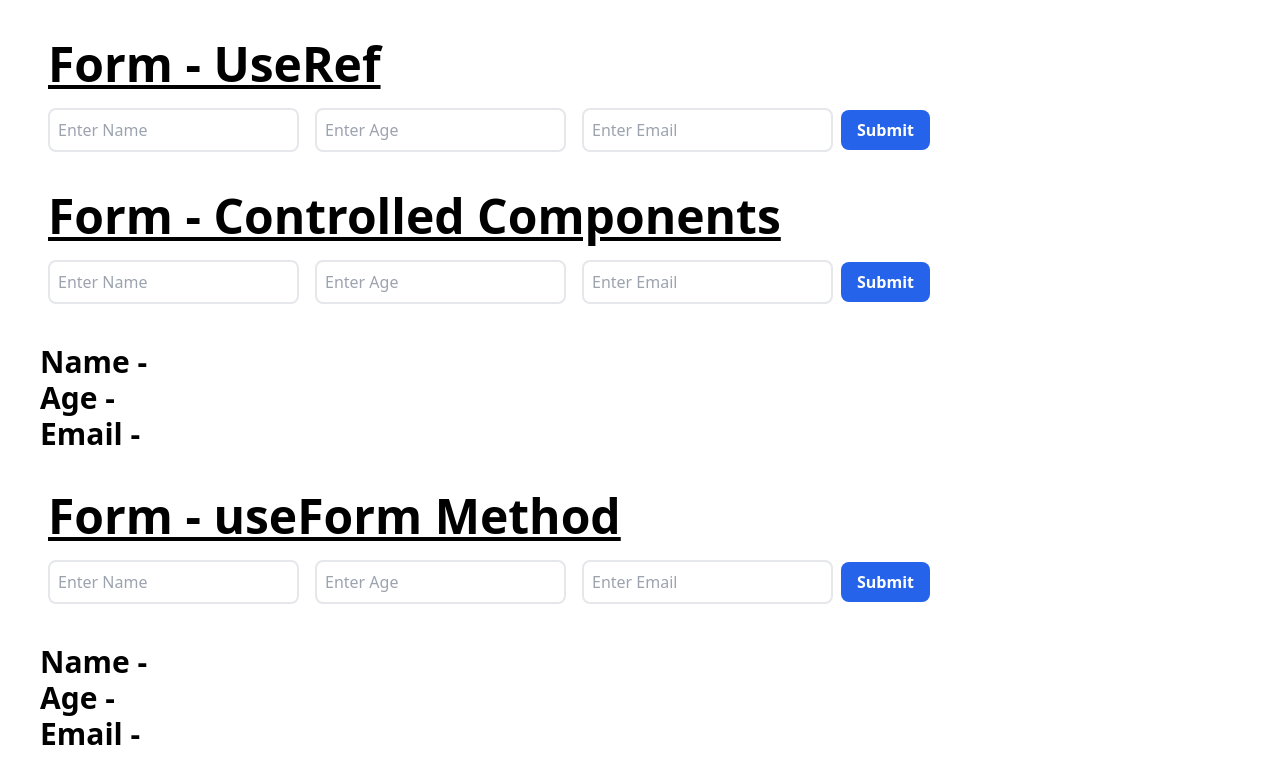
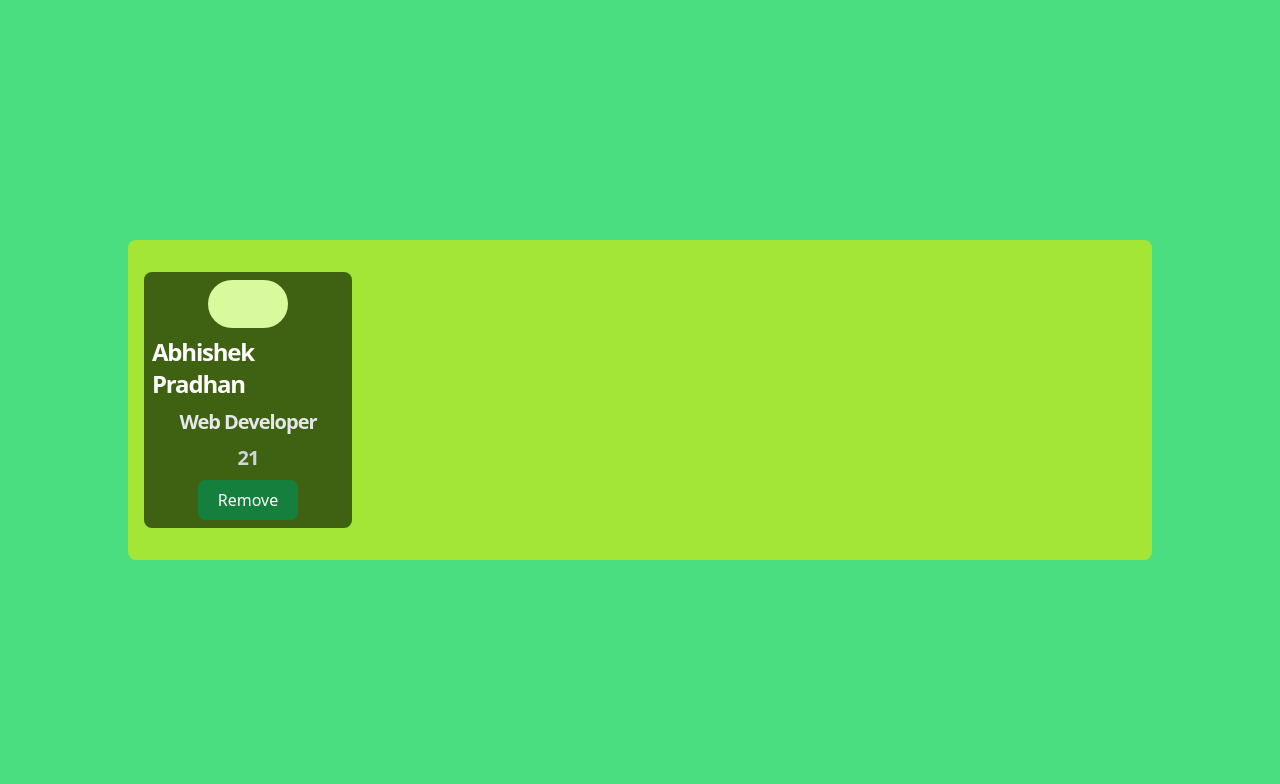
Before and after one commit to Pradhan-G/Frontend-Domination, a React (Vite) app in the folder Course/React/: page / in a window 1280 px wide. Shown: the top 784 px of the page. Built offline with nearby package versions, Linux system fonts and the light colour scheme.

Commit message:
Started with section 10 created a card and a container for all the Cards

```diff
--- /dev/null
+++ b/Course/React/src/components/Section 11/App4.jsx
@@ -0,0 +1,14 @@
+import React from "react";
+import Cards from "./Cards";
+import Form from "./Form";
+
+function App4() {
+  return (
+    <div className="h-screen w-screen bg-green-400 flex justify-center items-center">
+      <Cards />
+      <Form />
+    </div>
+  );
+}
+
+export default App4;
--- /dev/null
+++ b/Course/React/src/components/Section 11/Card.jsx
@@ -0,0 +1,23 @@
+import React from "react";
+
+function Card() {
+  return (
+    <div className="h-64 w-52 bg-lime-800 text-white rounded-lg flex flex-col items-center p-2">
+      <div className="h-20 w-20 rounded-full bg-lime-200 overflow-hidden"></div>
+      <h1 className="font-semibold tracking-tighter mt-2 text-2xl">
+        Abhishek Pradhan
+      </h1>
+      <h1 className="font-semibold tracking-tighter mt-2 text-xl text-gray-200">
+        Web Developer
+      </h1>
+      <h1 className="font-semibold tracking-tighter mt-2 text-xl text-gray-300">
+        21
+      </h1>
+      <button className="px-5 py-2 mt-2 bg-green-700 rounded-lg hover:bg-green-600 transition-colors">
+        Remove
+      </button>
+    </div>
+  );
+}
+
+export default Card;
--- /dev/null
+++ b/Course/React/src/components/Section 11/Cards.jsx
@@ -0,0 +1,13 @@
+import React from "react";
+import Card from "./Card";
+
+function Cards() {
+  return (
+    // Main div that will contain all the cards
+    <div className="h-[40vh] w-[80vw] bg-lime-400 rounded-lg overflow-auto flex flex-wrap gap-4 p-4 items-center">
+      <Card />
+    </div>
+  );
+}
+
+export default Cards;
--- /dev/null
+++ b/Course/React/src/components/Section 11/Form.jsx
@@ -0,0 +1,11 @@
+import React from "react";
+
+function Form() {
+  return (
+    <div>
+      <></>
+    </div>
+  );
+}
+
+export default Form;
--- a/Course/React/src/main.jsx
+++ b/Course/React/src/main.jsx
@@ -11,6 +11,7 @@ import PassingData from "./components/PassingData.jsx";
 import Card from "./components/Card.jsx";
 import App2 from "./components/Section 9/App2.jsx";
 import App3 from "./components/Section 10/App3.jsx";
+import App4 from "./components/Section 11/App4.jsx";
 
 ReactDOM.createRoot(document.getElementById("root")).render(
   <React.StrictMode>
@@ -23,6 +24,7 @@ ReactDOM.createRoot(document.getElementById("root")).render(
     {/* <PassingData color={"bg-red-600"} text={"Dabao"} /> */}
     {/* <Card /> */}
     {/* <App2 /> */}
-    <App3 />
+    {/* <App3 /> */}
+    <App4 />
   </React.StrictMode>
 );
```
